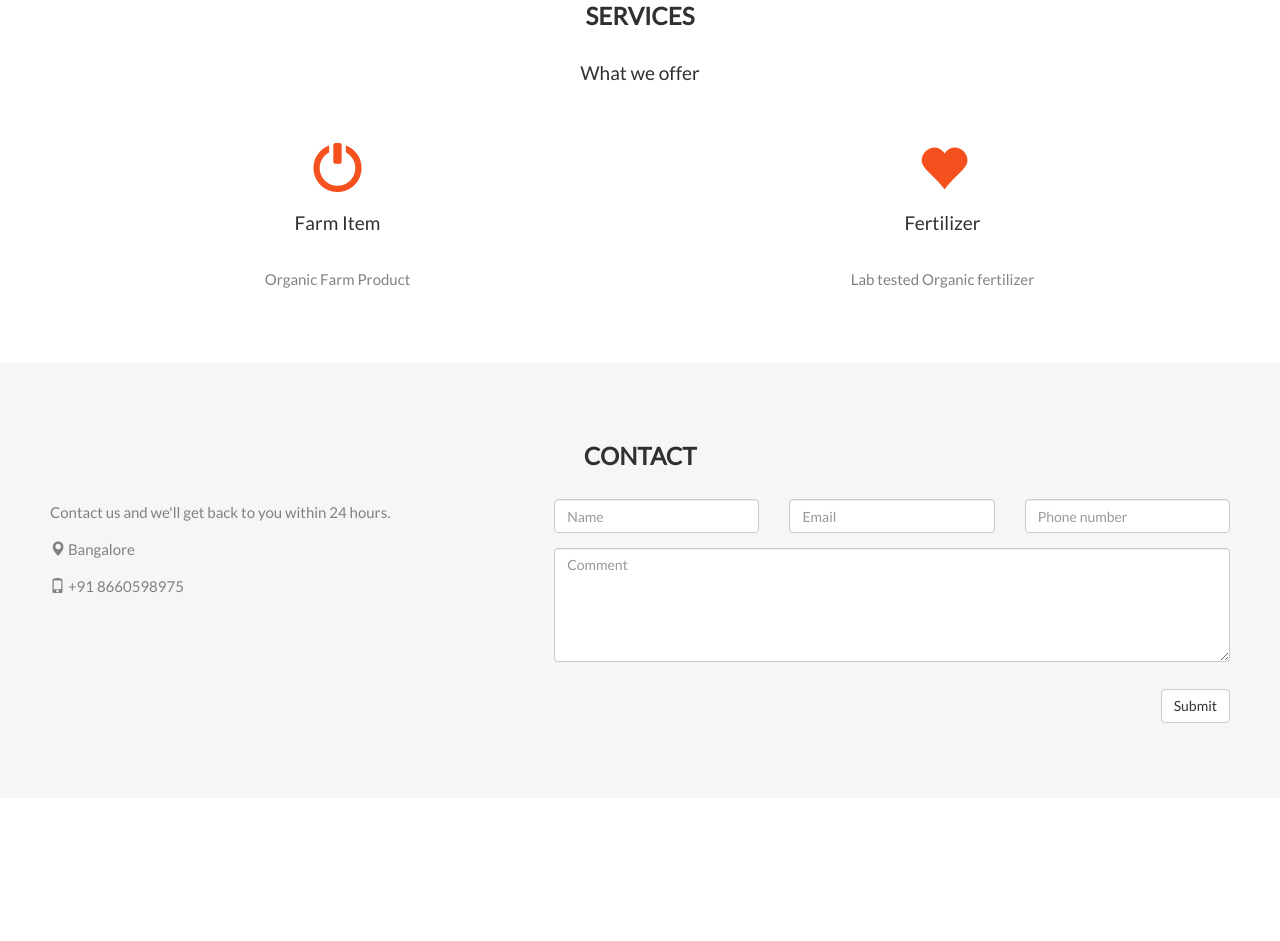
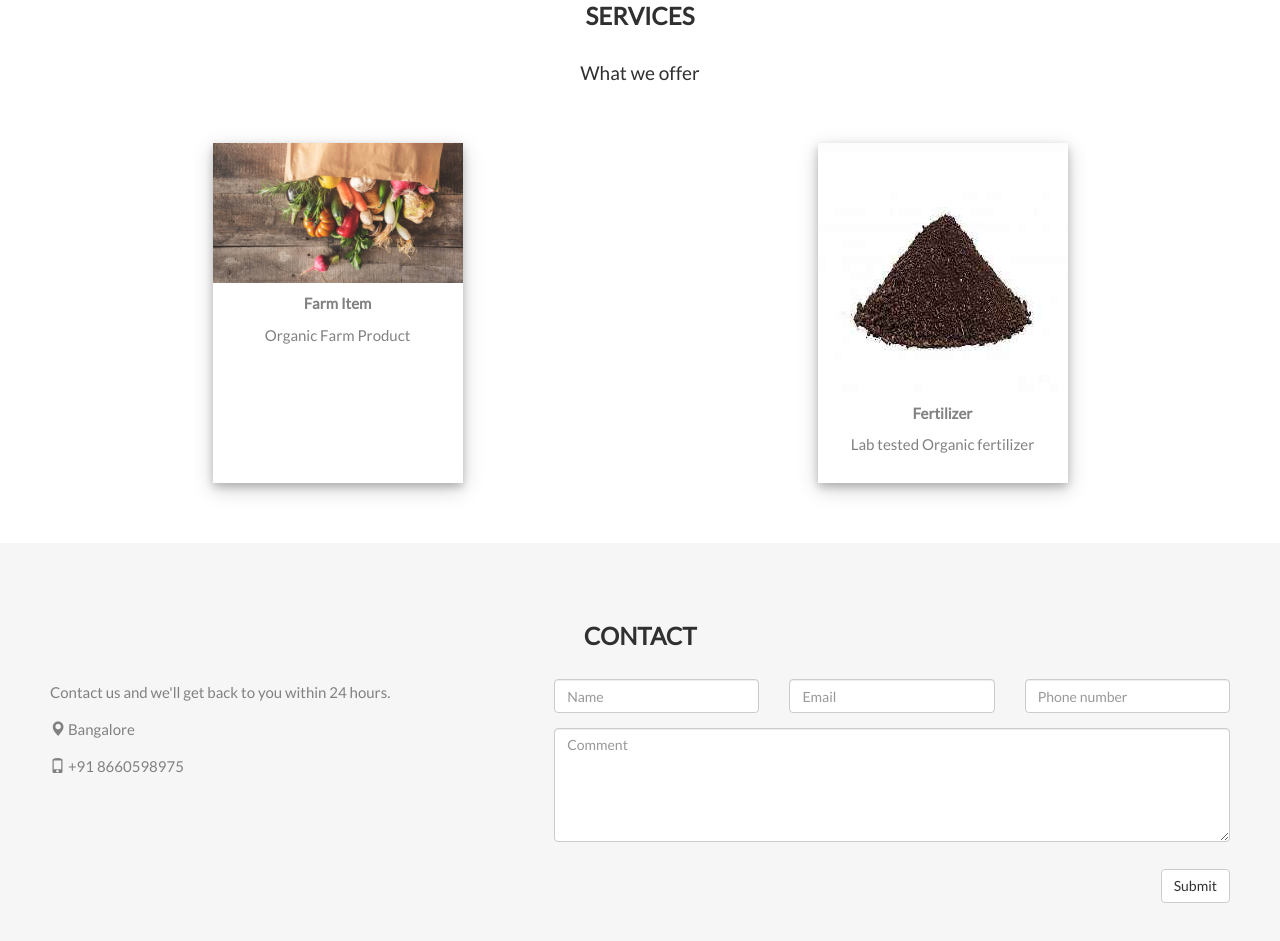
Before and after one commit to satishsingh21/freasher2placed, a plain HTML site: page index.html in a window 1280 px wide. Shown: the part 1435-2376 px from the top of the page. Before the commit the page ends 2233 px from the top, so only its background shows below. Drawn offline with nearby package versions, Linux system fonts and the light colour scheme.

```diff
--- a/css/style.css
+++ b/css/style.css
@@ -3,6 +3,26 @@
     line-height: 1.8;
     color: #818181;
   }
+  .cover-image {
+    background-image: url('../assets/back.jpg');
+    background-repeat: no-repeat;
+    background-attachment: fixed;
+    background-size: cover;
+    opacity:0.8;
+    transition: opacity 0.3s;
+    -webkit-transition: opacity 0.3s;
+  }
+  .cover-image:hover {
+    opacity:1;
+  }
+  .card {
+    width: 250px;
+    box-shadow: 0 4px 8px 0 rgba(0, 0, 0, 0.2), 0 6px 20px 0 rgba(0, 0, 0, 0.19);
+    text-align: center;
+    min-height: 340px;
+    margin: 0 auto;
+  }
+
   h2 {
     font-size: 24px;
     text-transform: uppercase;
--- a/index.html
+++ b/index.html
@@ -33,7 +33,7 @@
   </div>
 </nav>
 
-<div class="jumbotron text-center">
+<div class="jumbotron text-center cover-image">
   <h1>Community Farm</h1>
   <h3>Online Farmers market</h3>
   <p>
@@ -77,14 +77,18 @@
   <br>
   <div class="row slideanim">
     <div class="col-sm-6">
-      <span class="glyphicon glyphicon-off logo-small"></span>
-      <h4>Farm Item</h4>
-      <p>Organic Farm Product</p>
+      <div class="thumbnail card">
+        <img src="assets/food.jpg" alt="Paris" width="400" height="300">
+        <p><strong>Farm Item</strong></p>
+        <p>Organic Farm Product</p>
+      </div>
     </div>
     <div class="col-sm-6">
-      <span class="glyphicon glyphicon-heart logo-small"></span>
-      <h4>Fertilizer</h4>
-      <p>Lab tested Organic fertilizer</p>
+      <div class="thumbnail card">
+        <img src="assets/fertilizer.jpeg" alt="New York" width="400" height="300">
+        <p><strong>Fertilizer</strong></p>
+        <p>Lab tested Organic fertilizer</p>
+      </div>
     </div>
   </div>
 </div>
```
Also changed, not shown: assets/back.jpg (added), assets/fertilizer.jpeg (added), assets/food.jpg (added).
